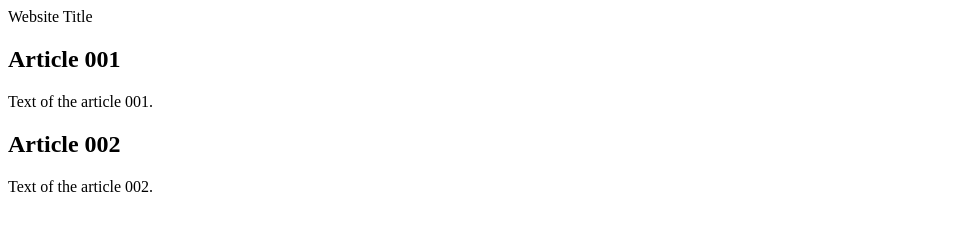
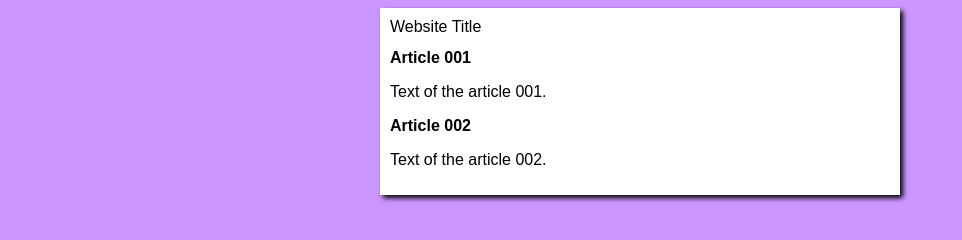
Before and after one commit to fabiocorreagomes/project-website, a plain HTML site: page index.html in a window 1280 px wide. Shown: the whole page, without its empty margins (0-962 px from the left). Drawn offline with Linux system fonts and the light colour scheme.

Commit message:
started the design

```diff
--- a/index.html
+++ b/index.html
@@ -4,6 +4,7 @@
     <meta charset="UTF-8">
     <meta name="viewport" content="width=device-width, initial-scale=1.0">
     <title>Website Title</title>
+    <link rel="stylesheet" href="styles/style.css">
 </head>
 <body>
     <main>
--- /dev/null
+++ b/styles/style.css
@@ -0,0 +1,17 @@
+* {
+    font-family: Arial, Helvetica, sans-serif;
+    font-size: 16px;
+}
+
+body {
+    background-color: rgb(204, 150, 255);
+
+}
+
+main {
+    background-color: white;
+    width: 500px;
+    margin: auto;
+    padding: 10px;
+    box-shadow: 3px 3px 5px black;
+}
```
